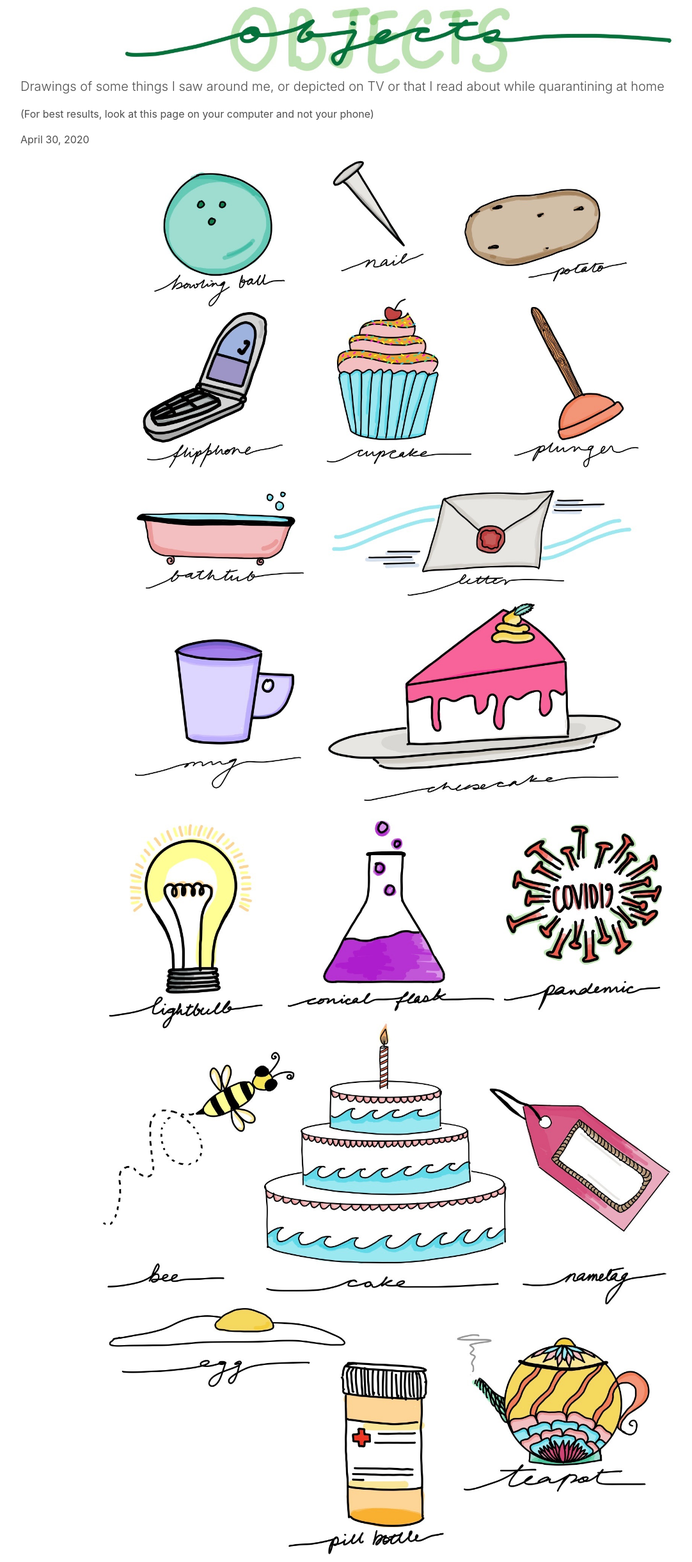
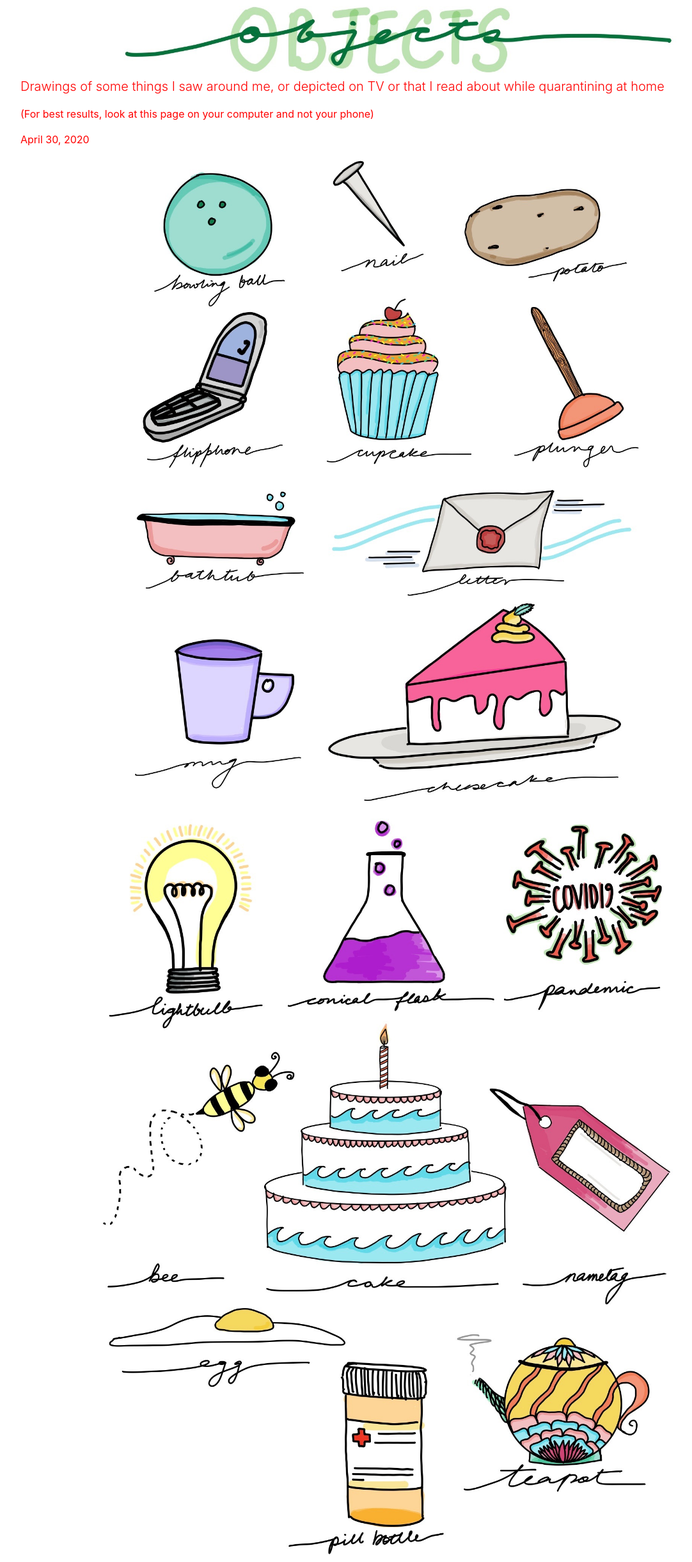
Before and after one commit to aashnaj/aashnaj.github.io, a Jekyll site: the page objects.html, which Jekyll copies as it is, in a window 1280 px wide. Shown: the whole page at 64% size, without its empty margins (38-1120 px from the left). Built offline with Jekyll 4.4.1, drawn with Linux system fonts in a browser that asks for light colours.

Commit message:
Update objects.html

```diff
--- a/objects.html
+++ b/objects.html
@@ -33,7 +33,7 @@
 </head>
 
     <body style="background-color:white;">
-      <div class="container" style="text-align:center">
+      <div class="container" style="text-align:center; color:red">
       <div class ="row">
         <img src="graphics/header.jpeg" style="max-width:100%" class="img-responsive">
       <p class= "lead" style="text-align: center;"> Drawings of some things I saw around me, or depicted on TV or that I read about while quarantining at home </p>
```
